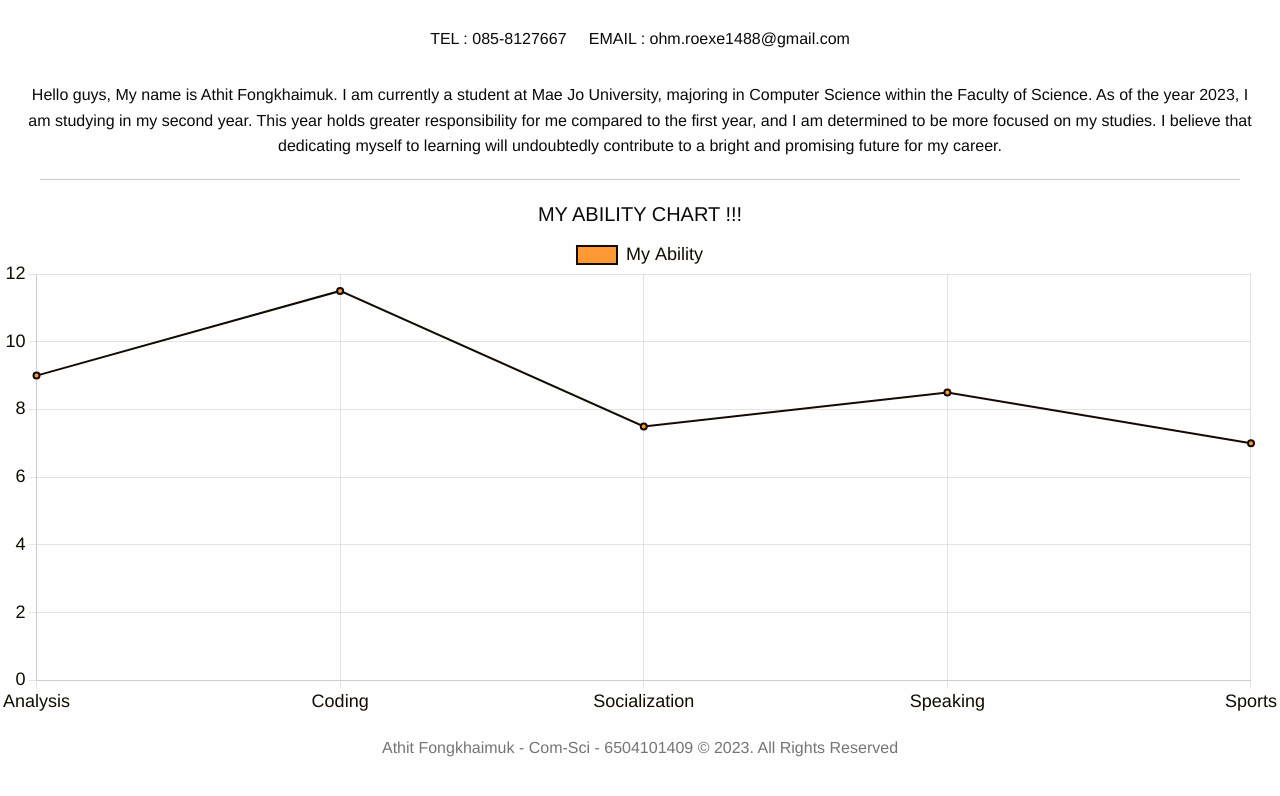
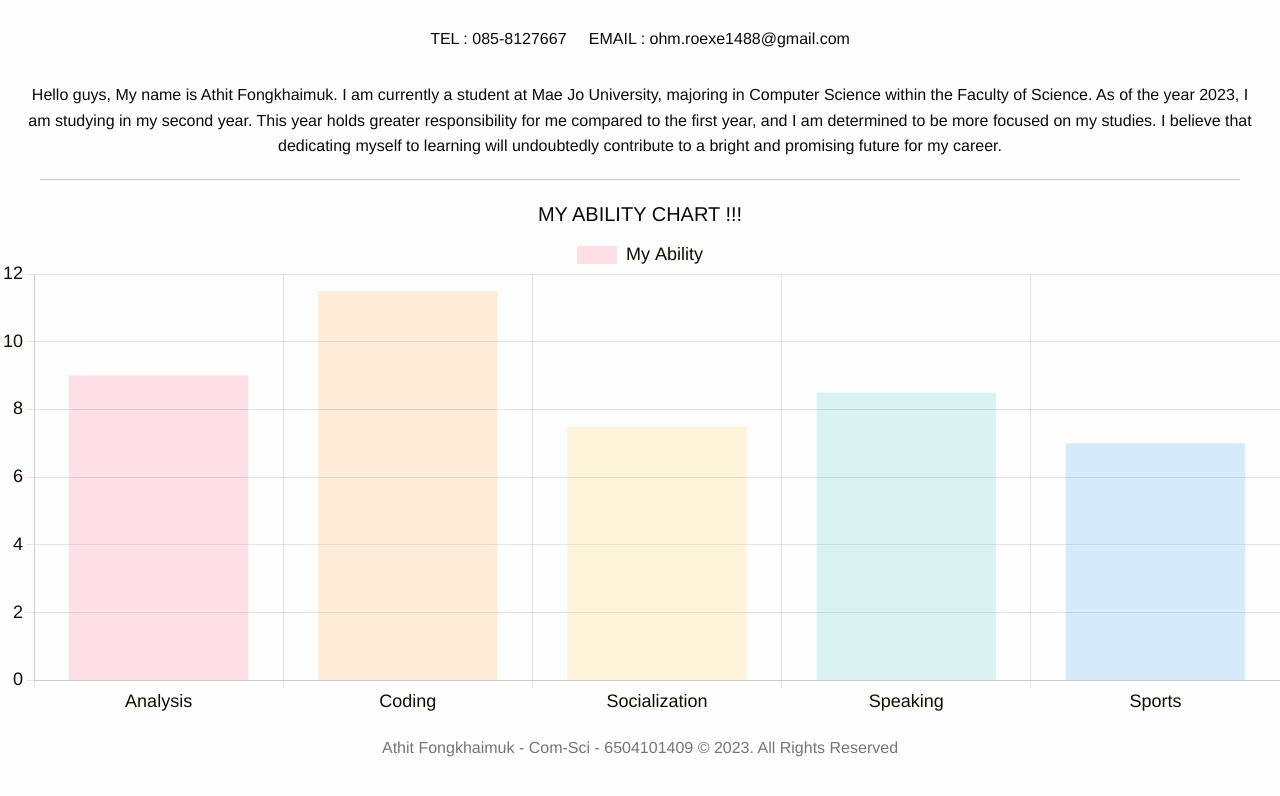
Before and after one commit to ohm41321/Portfolio, a plain HTML site: page index.html in a window 1280 px wide. Shown: the part 684-1480 px from the top of the page. Drawn offline with nearby package versions, Linux system fonts and the light colour scheme.

Commit message:
Portfolio

```diff
--- a/index.html
+++ b/index.html
@@ -46,14 +46,22 @@
             Chart.defaults.font.size = 18;
             Chart.defaults.color = '#130B00';
             new Chart(ctx, {
-              type: 'line',
+              type: 'bar',
               data: {
                 labels: ['Analysis', 'Coding', 'Socialization', 'Speaking', 'Sports', ],
                 datasets: [{
                   label: 'My Ability',
                   data: [9, 11.5, 7.5, 8.5, 7],
-                  backgroundColor: '#FF9933',
-                  borderWidth: 2 ,
+                  backgroundColor: [
+                      'rgba(255, 99, 132, 0.2)',
+                      'rgba(255, 159, 64, 0.2)',
+                      'rgba(255, 205, 86, 0.2)',
+                      'rgba(75, 192, 192, 0.2)',
+                      'rgba(54, 162, 235, 0.2)',
+                      'rgba(153, 102, 255, 0.2)',
+                      'rgba(201, 203, 207, 0.2)'
+                  ],
+                  borderWidth: 0 ,
                   borderColor: '#130B00'
                 }]
               },
```
